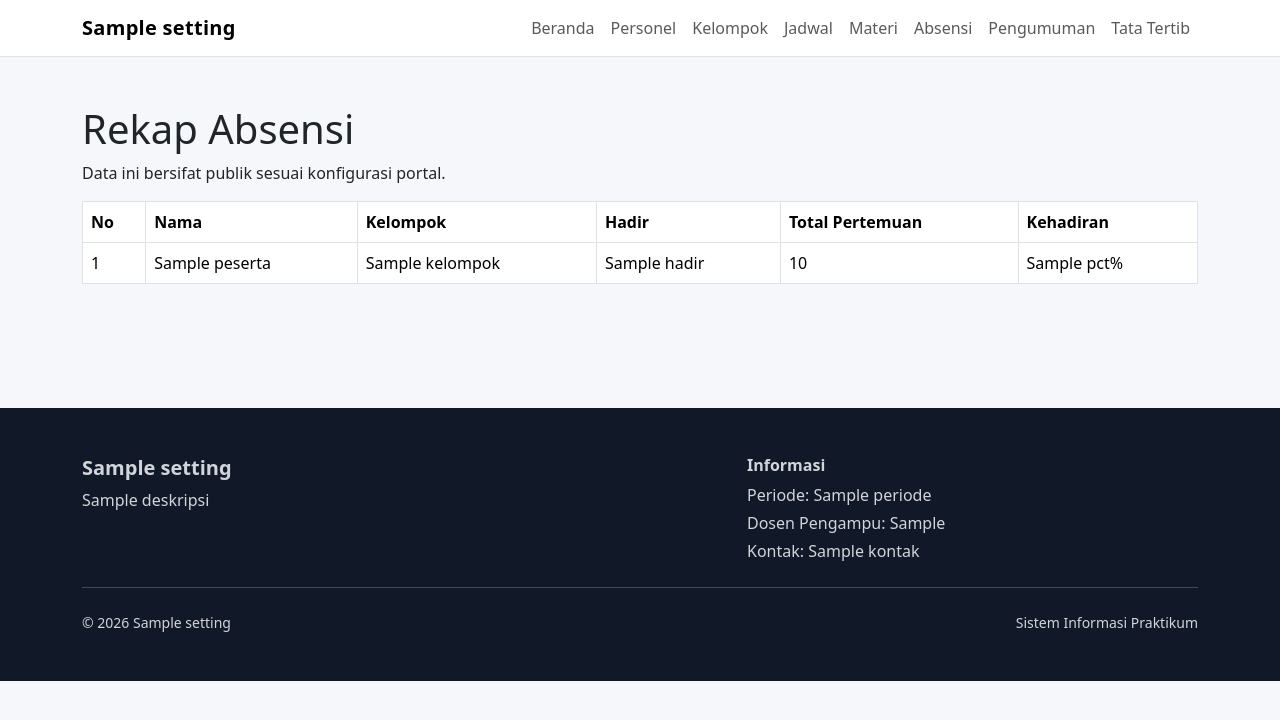
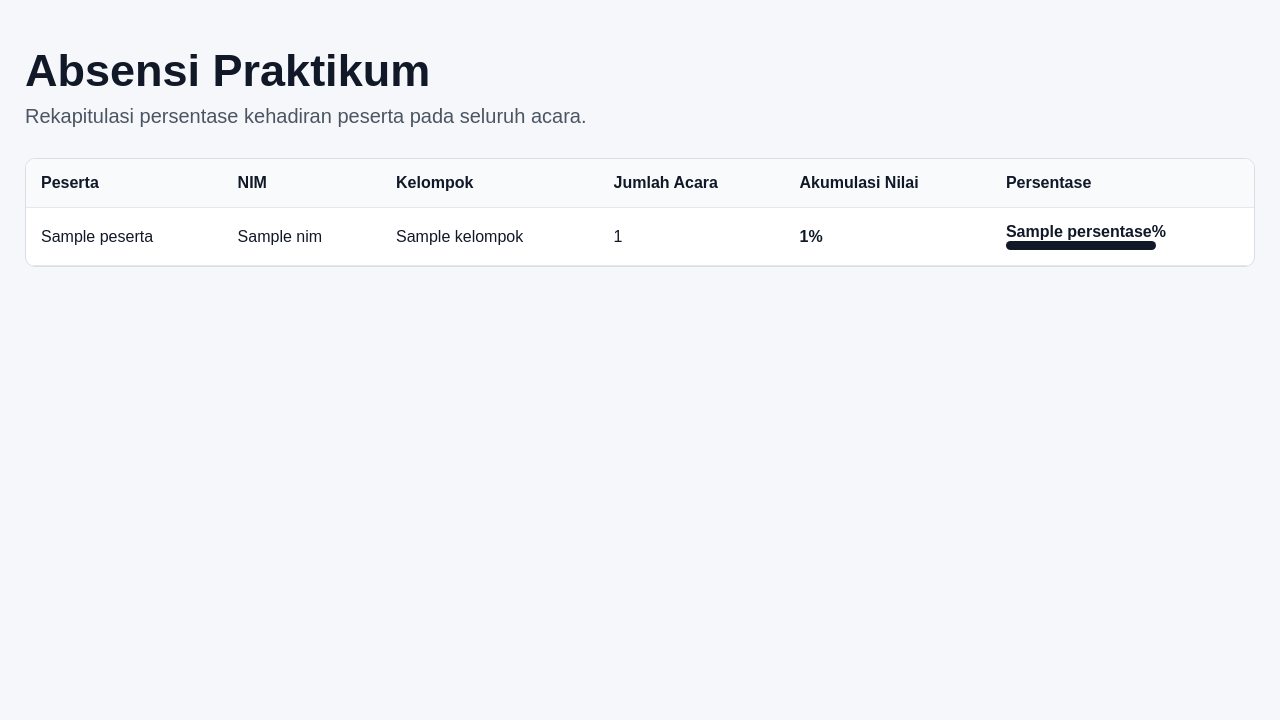
Before and after one commit to muhammadfhy2-cell/Praktikum-Perencanaan-Tambang, a Django app: template praktikum/templates/praktikum/absensi.html in a window 1280 px wide. Shown: the top 720 px of the page. Run offline with Django 3.2, Linux system fonts and the light colour scheme; the template is opened without the code that fills it: most values are stand-ins (such as "Sample title", 1, 10 or a date in 2020).

Commit message:
Create attendance recap page with styling
Added HTML structure and styling for the attendance recap page.

```diff
--- a/praktikum/templates/praktikum/absensi.html
+++ b/praktikum/templates/praktikum/absensi.html
@@ -1 +1,222 @@
-{% extends 'praktikum/base.html' %}{% block content %}<div class="container py-5"><h1>Rekap Absensi</h1><p>Data ini bersifat publik sesuai konfigurasi portal.</p><div class="table-responsive"><table class="table table-bordered"><thead><tr><th>No</th><th>Nama</th><th>Kelompok</th><th>Hadir</th><th>Total Pertemuan</th><th>Kehadiran</th></tr></thead><tbody>{% for r in rows %}<tr><td>{{ forloop.counter }}</td><td>{{ r.peserta.nama }}</td><td>{{ r.peserta.kelompok|default:'-' }}</td><td>{{ r.hadir }}</td><td>{{ r.total }}</td><td>{{ r.pct }}%</td></tr>{% empty %}<tr><td colspan="6">Belum ada data peserta.</td></tr>{% endfor %}</tbody></table></div></div>{% endblock %}
+<!DOCTYPE html>
+<html lang="id">
+
+<head>
+
+    <meta charset="UTF-8">
+
+    <meta
+        name="viewport"
+        content="width=device-width, initial-scale=1.0"
+    >
+
+    <title>
+        Absensi Praktikum
+    </title>
+
+    <style>
+
+        body {
+            margin: 0;
+            font-family:
+                Arial,
+                Helvetica,
+                sans-serif;
+            background: #f5f7fa;
+            color: #111827;
+        }
+
+        .container {
+            max-width: 1400px;
+            margin: 45px auto;
+            padding: 0 25px;
+        }
+
+        h1 {
+            font-size: 45px;
+            margin-bottom: 8px;
+        }
+
+        .subtitle {
+            color: #4b5563;
+            margin-bottom: 30px;
+            font-size: 20px;
+        }
+
+        .table-wrapper {
+            background: white;
+            border: 1px solid #d9dee5;
+            border-radius: 10px;
+            overflow-x: auto;
+        }
+
+        table {
+            width: 100%;
+            border-collapse: collapse;
+        }
+
+        th,
+        td {
+            padding: 15px;
+            border-bottom:
+                1px solid #e5e7eb;
+            text-align: left;
+        }
+
+        th {
+            background: #f8fafc;
+            font-weight: 700;
+        }
+
+        .nilai {
+            font-weight: 700;
+        }
+
+        .progress {
+            width: 150px;
+            height: 9px;
+            background: #e5e7eb;
+            border-radius: 10px;
+            overflow: hidden;
+        }
+
+        .progress-fill {
+            height: 100%;
+            background: #111827;
+        }
+
+    </style>
+
+</head>
+
+<body>
+
+<div class="container">
+
+    <h1>
+        Absensi Praktikum
+    </h1>
+
+    <div class="subtitle">
+        Rekapitulasi persentase kehadiran
+        peserta pada seluruh acara.
+    </div>
+
+
+    <div class="table-wrapper">
+
+        <table>
+
+            <thead>
+
+                <tr>
+
+                    <th>
+                        Peserta
+                    </th>
+
+                    <th>
+                        NIM
+                    </th>
+
+                    <th>
+                        Kelompok
+                    </th>
+
+                    <th>
+                        Jumlah Acara
+                    </th>
+
+                    <th>
+                        Akumulasi Nilai
+                    </th>
+
+                    <th>
+                        Persentase
+                    </th>
+
+                </tr>
+
+            </thead>
+
+
+            <tbody>
+
+                {% for row in rows %}
+
+                <tr>
+
+                    <td>
+                        {{ row.peserta.nama }}
+                    </td>
+
+                    <td>
+                        {{ row.peserta.nim }}
+                    </td>
+
+                    <td>
+
+                        {% if row.peserta.kelompok %}
+                            {{ row.peserta.kelompok.nama }}
+                        {% else %}
+                            -
+                        {% endif %}
+
+                    </td>
+
+                    <td>
+                        {{ row.total_acara }}
+                    </td>
+
+                    <td class="nilai">
+                        {{ row.total_nilai }}%
+                    </td>
+
+                    <td>
+
+                        <strong>
+                            {{ row.persentase }}%
+                        </strong>
+
+                        <div class="progress">
+
+                            <div
+                                class="progress-fill"
+                                style="
+                                    width:
+                                    {{ row.persentase }}%;
+                                "
+                            ></div>
+
+                        </div>
+
+                    </td>
+
+                </tr>
+
+                {% empty %}
+
+                <tr>
+
+                    <td
+                        colspan="6"
+                        style="text-align:center;"
+                    >
+                        Belum ada data absensi.
+                    </td>
+
+                </tr>
+
+                {% endfor %}
+
+            </tbody>
+
+        </table>
+
+    </div>
+
+</div>
+
+</body>
+
+</html>
```
